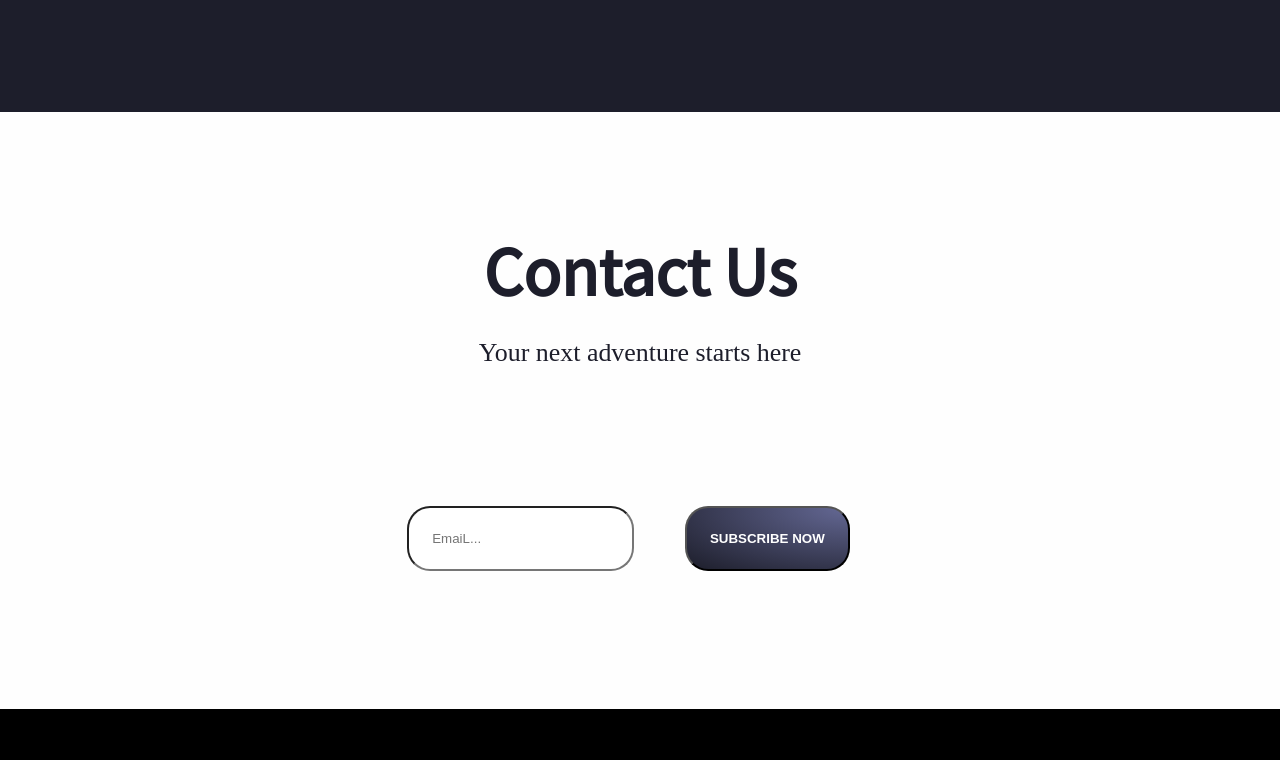
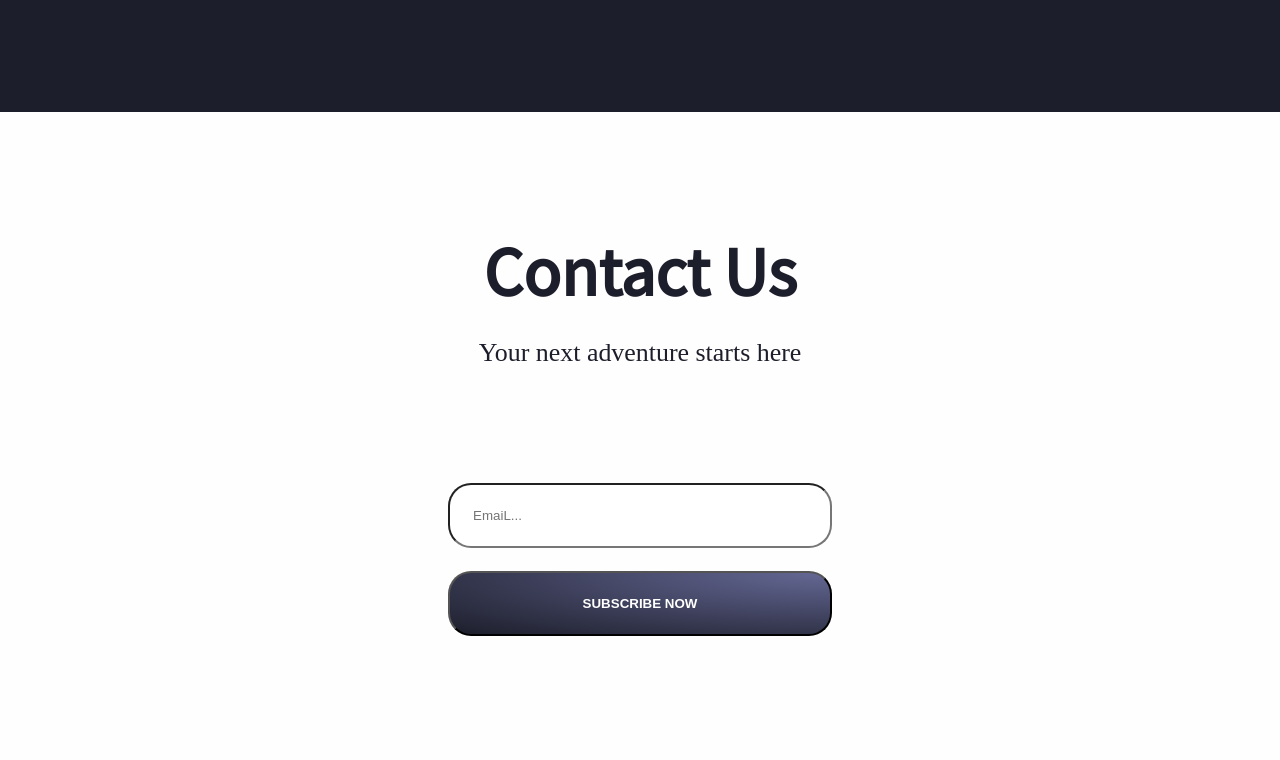
Before and after one commit to jbratcher/lando, a website: page index.html in a window 1280 px wide. Shown: the part 6381-7141 px from the top of the page. Drawn offline with Linux system fonts and the light colour scheme; files whose address does not match are found by name; a web font is replaced by a local one.

Commit message:
changed contact form sizes

```diff
--- a/index.html
+++ b/index.html
@@ -65,8 +65,6 @@
         </div>
 
     </section>
-
-    <main>
 
     <section id="about">
 
@@ -153,7 +151,7 @@
         <div class="team-boxes">
 
             <div class="card">
-                    <h3>Jennier Cheek</h3>
+                <h3>Jennfier Cheek</h3>
                 <p>Software Engineer</p>
                 <img src="src/img/profile-pic3.jpeg" alt="">
             </div>
@@ -207,7 +205,7 @@
 
         <div id="footer-info">
 
-                <p>Images Courtesty of <a href="https://www.pexels.com">Pexels</a></p>
+            <p>Images Courtesty of <a href="https://www.pexels.com" target="_blank">Pexels</a></p>
             <p>Copyright Land<i class="fa fa-superpowers"></i> &copy; 2017</p>
             <ul>
                 <li><a href="#"><i class="fa fa-twitter-square fa-2x"></i></a></li>
@@ -221,7 +219,7 @@
 
     </footer>
 
-    </main>
+
 
     <!--build:js js/main.min.css-->
     <scrpt src="/src/js/index.js"></script>
--- a/src/scss/styles.scss
+++ b/src/scss/styles.scss
@@ -526,12 +526,16 @@ header {
 
         display: flex;
         flex-direction: column;
+        align-items: center;
 
         input {
             padding: 1rem;
             border-radius: 1rem;
             color: #555;
-            flex: 1;
+        }
+
+        button {
+            width: 100%;
         }
 
         button:hover {
@@ -761,15 +765,6 @@ footer {
 
     }
 
-    #contact form {
-        display: block;
-
-        input {
-            margin-right: 1rem;
-        }
-
-    }
-
     #info .card {
 
        .fa {
@@ -796,6 +791,14 @@ footer {
 
     }
 
+    #contact form input {
+        width: 30vw;
+    }
+
+    #contact form button {
+        width: 30vw;
+    }
+
 }
 
 // Animations
```
Also changed, not shown: src/css/styles.css. Lines whose indentation alone changed are shown as unchanged.
